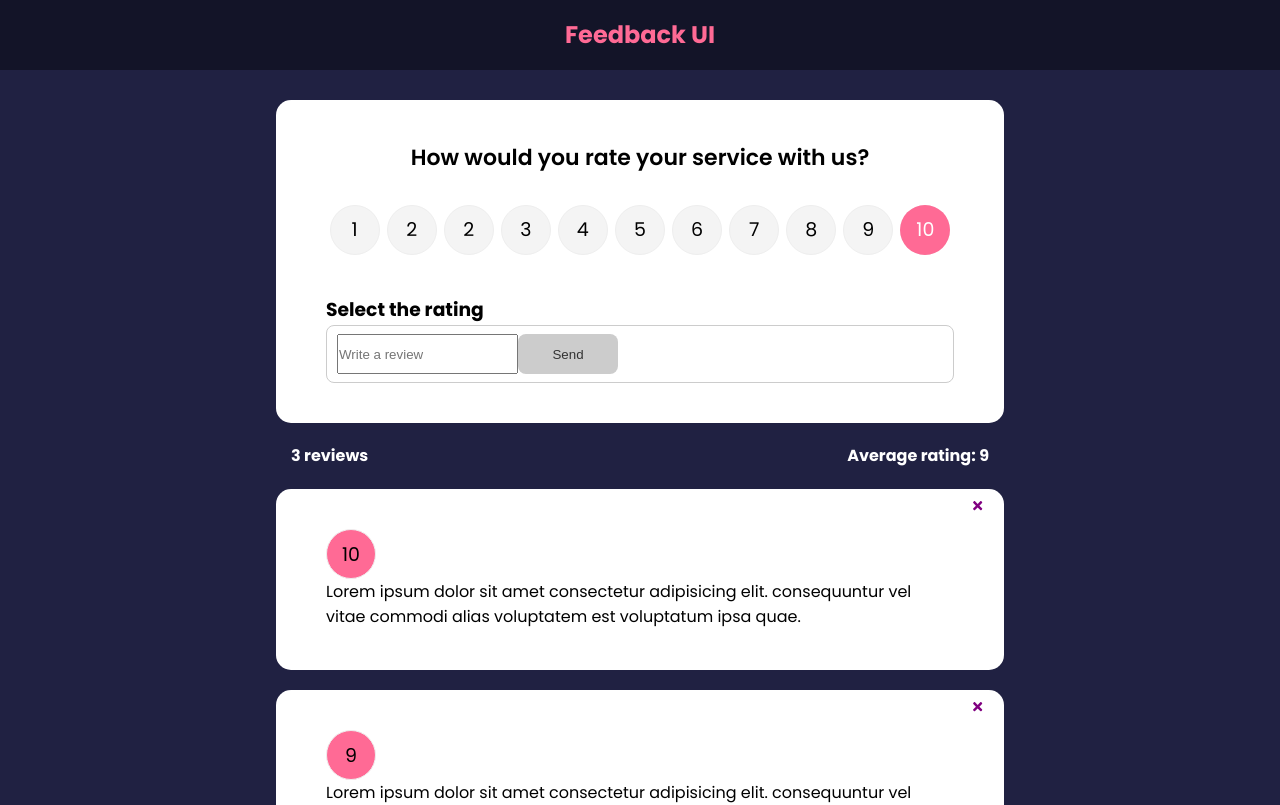
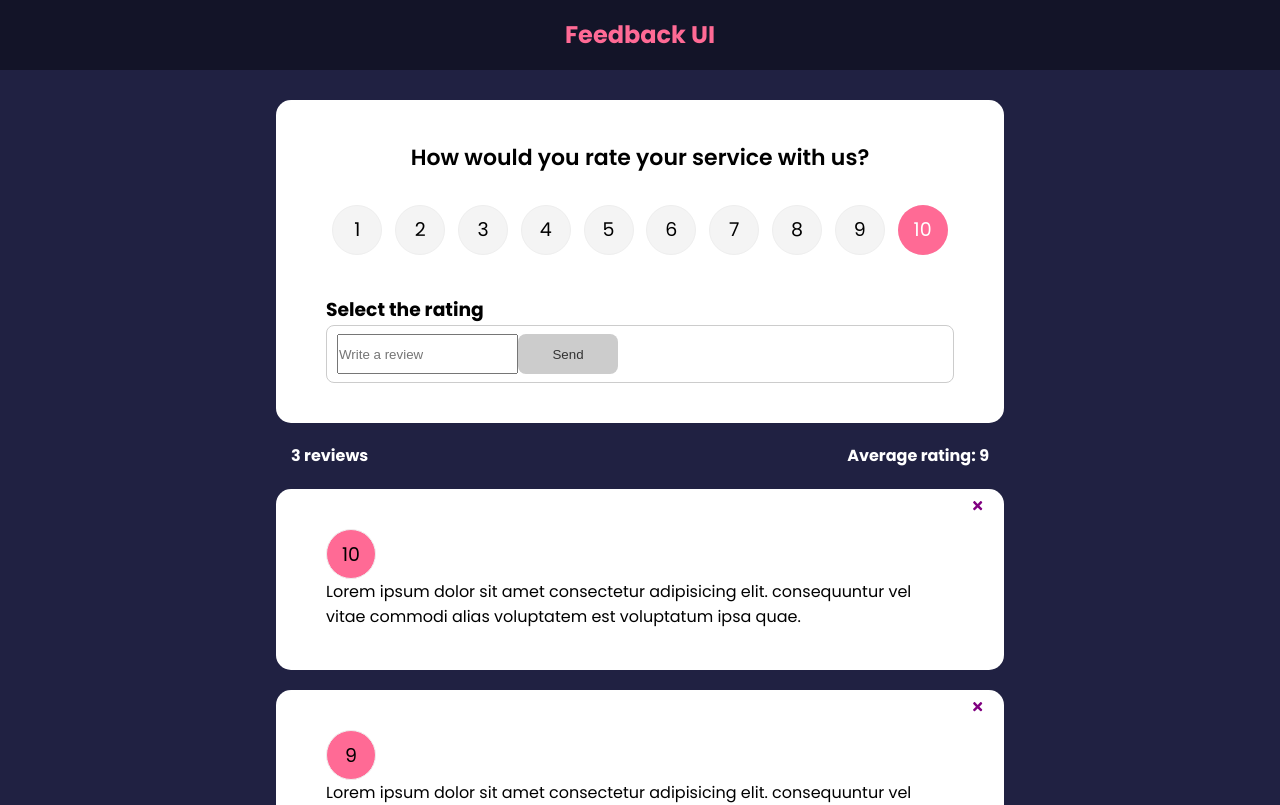
Before and after one commit to EvaGurtovaia/feedback-app, a React (Create React App) app: page / in a window 1280 px wide. Shown: the top 805 px of the page. Built offline with nearby package versions, Linux system fonts and the light colour scheme.

Commit message:
Rating select component is done

```diff
--- a/src/components/FeedbackForm.js
+++ b/src/components/FeedbackForm.js
@@ -28,7 +28,7 @@ const FeedbackForm = () => {
         <Card>
             <form>
                 <h2>How would you rate your service with us?</h2>
-                <RatingSelector />
+                <RatingSelector select={(rating) => setRating(rating)} />
                 <div className="input-group">
                     <input
                         onChange={handleTextChange}
--- a/src/components/RatingSelector.js
+++ b/src/components/RatingSelector.js
@@ -1,9 +1,12 @@
 import { useState } from "react";
 import "./RatingSelector.css";
 
-const RatingSelector = () => {
+const RatingSelector = ({ select }) => {
     const [selected, setSelected] = useState(10);
-    const handleChange = (e) => {};
+    const handleChange = (e) => {
+        setSelected(+e.currentTarget.value);
+        select(+e.currentTarget.value);
+    };
 
     return (
         <div>
@@ -36,18 +39,9 @@ const RatingSelector = () => {
                         onChange={handleChange}
                         checked={selected === 3}
                     />
-                    <label htmlFor="num2">2</label>
-                </li>{" "}
-                <li>
-                    <input
-                        type="radio"
-                        id="num1"
-                        value="1"
-                        onChange={handleChange}
-                        checked={selected === 1}
-                    />
                     <label htmlFor="num3">3</label>
                 </li>{" "}
+
                 <li>
                     <input
                         type="radio"
```
